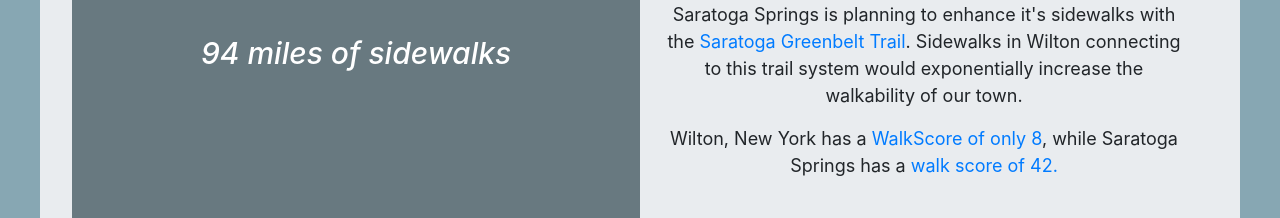
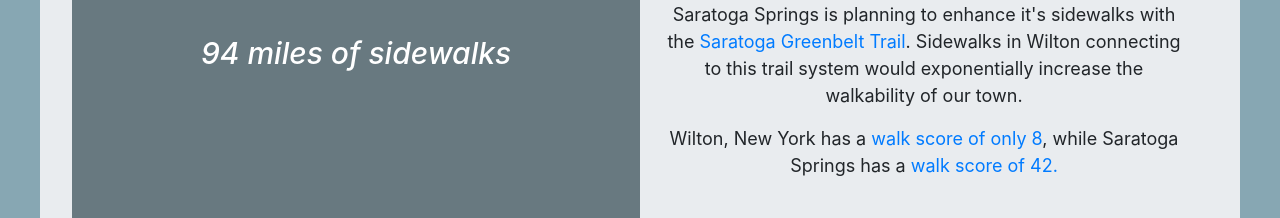
Before and after one commit to stacey-gammon/walkwiltonny, a Next.js app: page / in a window 1280 px wide. Shown: the part 904-1122 px from the top of the page. Built offline with nearby package versions, Linux system fonts and the light colour scheme.

Commit message:
walkscore -> walk score

```diff
--- a/pages/index.js
+++ b/pages/index.js
@@ -90,7 +90,7 @@ export default function Home() {
                   <p>
                     Wilton, New York has a{' '}
                     <a href="https://www.walkscore.com/score/wilton-new-york">
-                      WalkScore of only 8
+                      walk score of only 8
                     </a>
                     , while Saratoga Springs has a{' '}
                     <a href="https://www.walkscore.com/NY/Saratoga_Springs">walk score of 42.</a>
```
